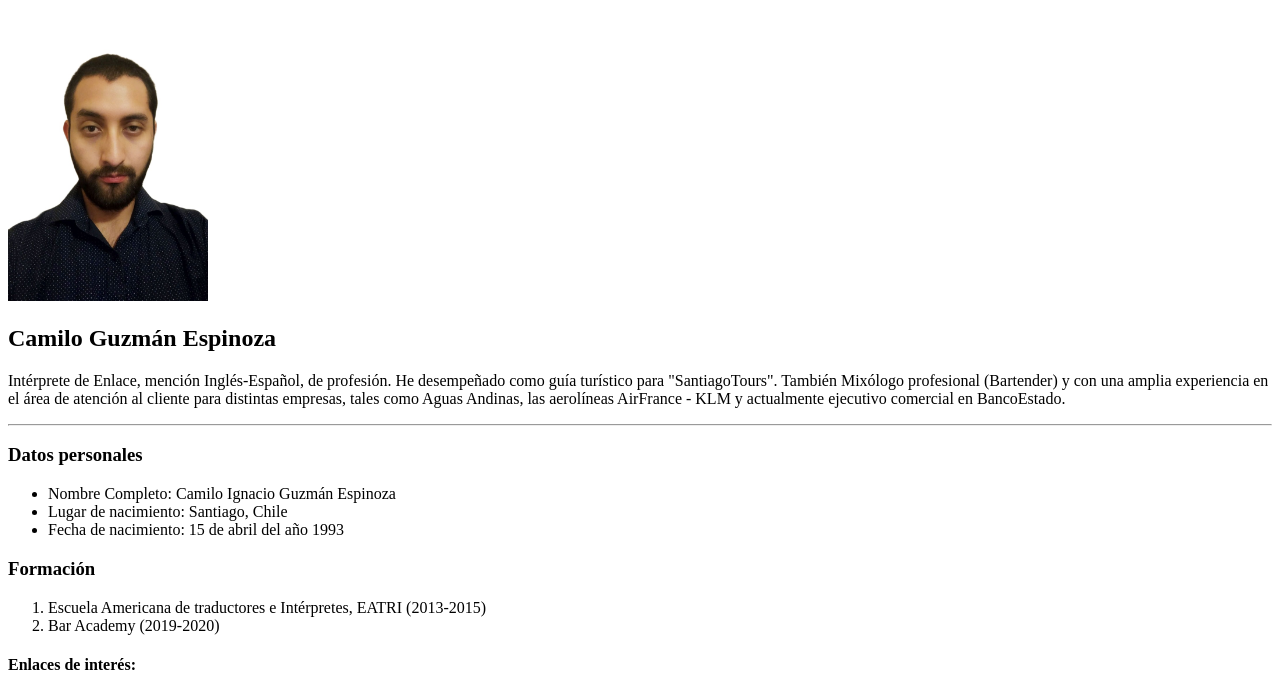
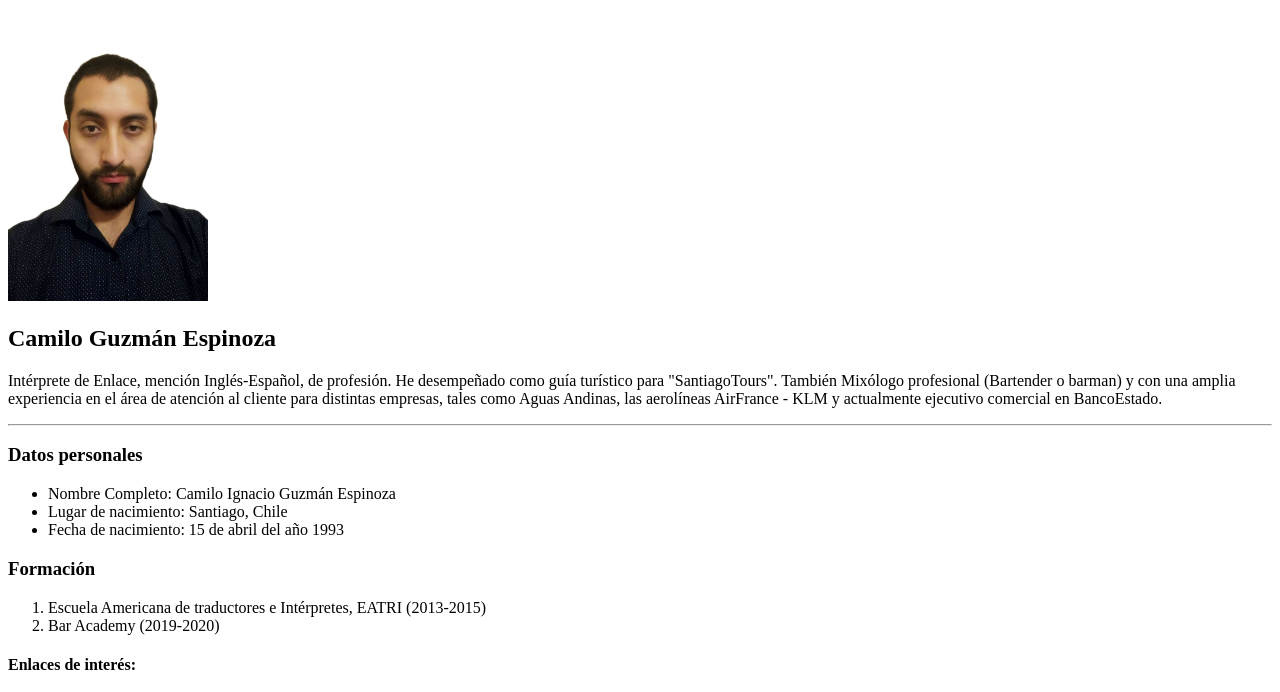
Before and after one commit to cguzmane/primer-cv, a plain HTML site: page index.html in a window 1280 px wide. Shown: the part 79-771 px from the top of the page. Drawn offline with Linux system fonts and the light colour scheme.

Commit message:
Se agrega barman

```diff
--- a/index.html
+++ b/index.html
@@ -14,7 +14,7 @@
     <h2>Camilo Guzmán Espinoza</h2>
     <p>Intérprete de Enlace, mención Inglés-Español, de profesión. He desempeñado como guía turístico para
         "SantiagoTours".
-        También Mixólogo profesional (Bartender) y con una amplia experiencia en el área de atención al cliente para
+        También Mixólogo profesional (Bartender o barman) y con una amplia experiencia en el área de atención al cliente para
         distintas empresas,
         tales como Aguas Andinas, las aerolíneas AirFrance - KLM y actualmente ejecutivo comercial en BancoEstado.</p>
         <hr>
```
